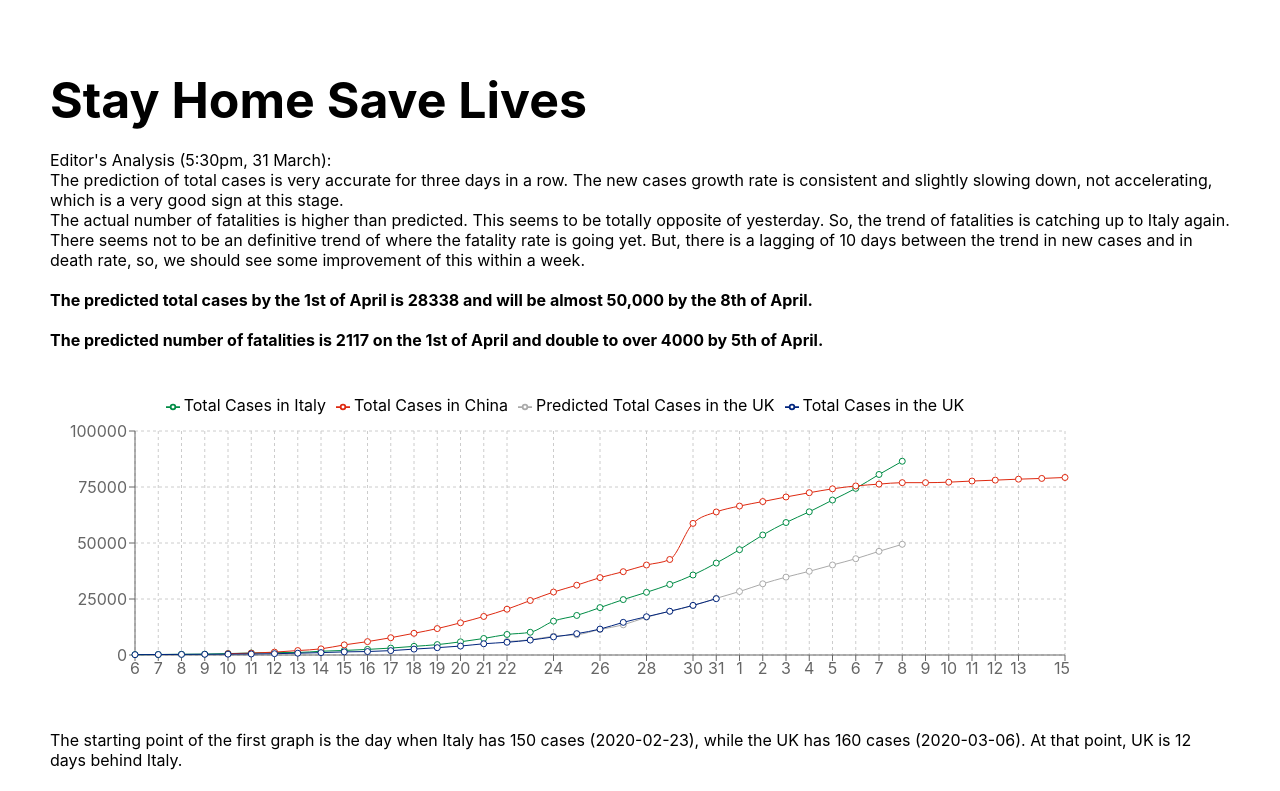
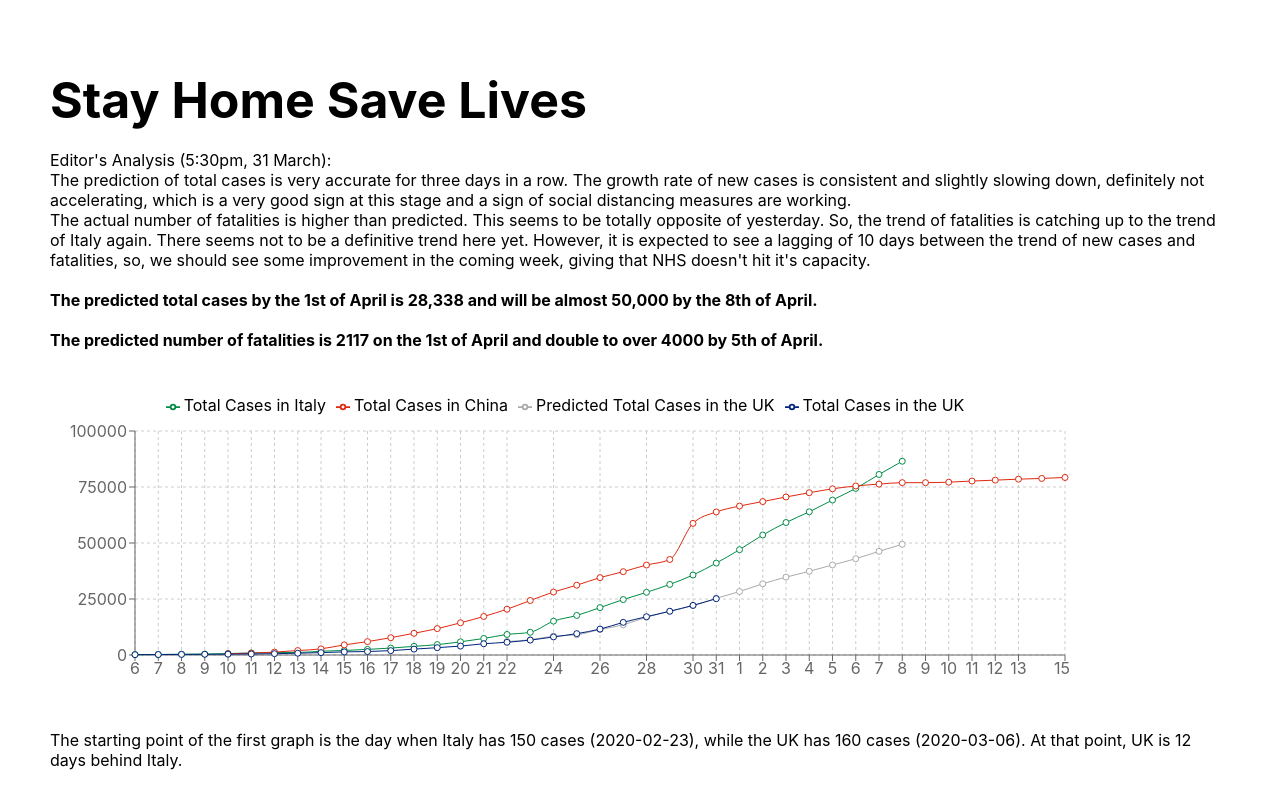
Before and after one commit to linamm/coronachart, a React (Create React App) app in the folder coronachart/: page / in a window 1280 px wide. Shown: the top 791 px of the page. Built offline with nearby package versions, Linux system fonts and the light colour scheme.

Commit message:
update comments

```diff
--- a/coronachart/src/App.js
+++ b/coronachart/src/App.js
@@ -53,16 +53,16 @@ function App() {
       <div style={styles.paragraph}>
         Editor's Analysis (5:30pm, 31 March):
         <div>
-          The prediction of total cases is very accurate for three days in a row. The new cases growth rate is consistent and slightly slowing down, not accelerating, which is a very good sign at this stage.
+          The prediction of total cases is very accurate for three days in a row. The growth rate of new cases is consistent and slightly slowing down, definitely not accelerating, which is a very good sign at this stage and a sign of social distancing measures are working.
         </div>
         <div>
-          The actual number of fatalities is higher than predicted. This seems to be totally opposite of yesterday. So, the trend of fatalities is catching up to Italy again. There seems not to be an definitive trend of where the fatality rate is going yet. But, there is a lagging of 10 days between the trend in new cases and in death rate, so, we should see some improvement of this within a week.
+          The actual number of fatalities is higher than predicted. This seems to be totally opposite of yesterday. So, the trend of fatalities is catching up to the trend of Italy again. There seems not to be a definitive trend here yet. However, it is expected to see a lagging of 10 days between the trend of new cases and fatalities, so, we should see some improvement in the coming week, giving that NHS doesn't hit it's capacity.
         </div>
       </div>
 
       <div style={styles.paragraph}>
         <b>
-          The predicted total cases by the 1st of April is 28338
+          The predicted total cases by the 1st of April is 28,338
           and will be almost 50,000 by the 8th of April.
         </b>
       </div>
```
